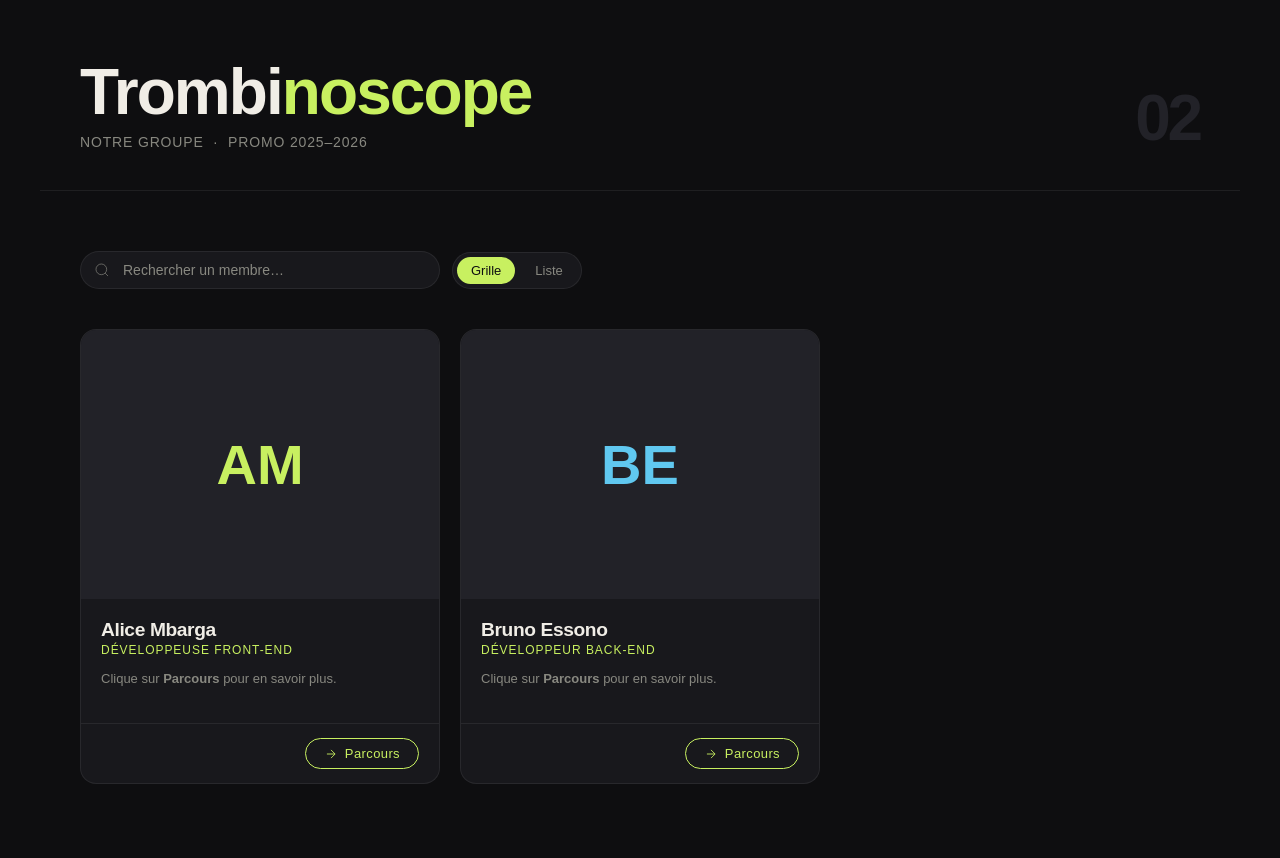
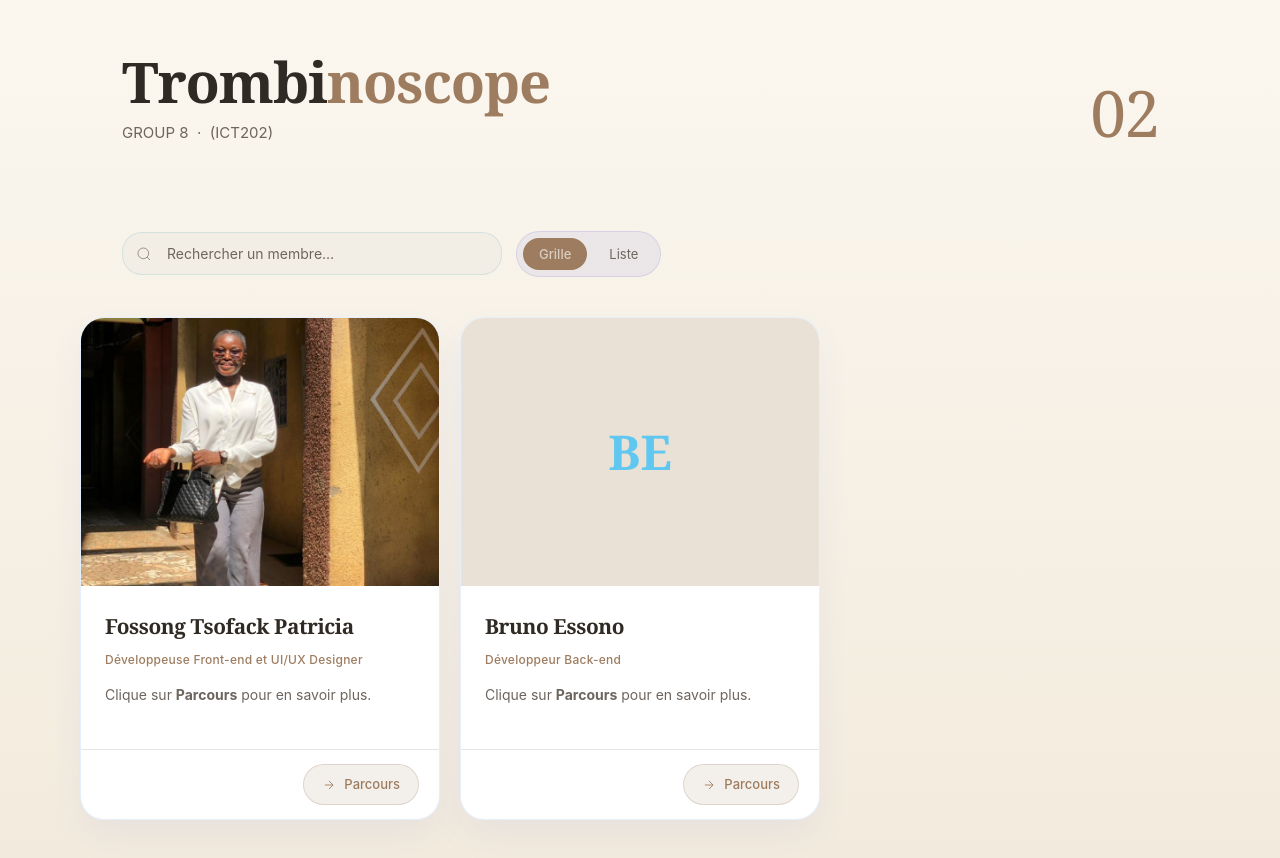
Before and after one commit to fossongpatricia4-lang/TP_CV_ICT202, a plain HTML site: page index.html in a window 1280 px wide. Drawn offline with Linux system fonts and the light colour scheme.

Commit message:
ma modification sur ma page de profil, j'ai ajouté "UI/UX Designer" à mon rôle pour mieux refléter mes compétences et contributions au projet. J'ai également ajusté les couleurs et les styles dans le CSS pour améliorer l'esthétique générale du trombinoscope, en utilisant des teintes plus modernes et en affinant les bordures et les ombres pour un look plus professionnel.

```diff
--- a/index.html
+++ b/index.html
@@ -11,7 +11,7 @@
   <header>
     <div class="header-left">
       <h1>Trombi<span>noscope</span></h1>
-      <p>Notre groupe &nbsp;·&nbsp; Promo 2025–2026</p>
+      <p>GROUP 8 &nbsp;·&nbsp; (ICT202)</p>
     </div>
     <div class="member-count" id="memberCount">00</div>
   </header>
--- a/script.js
+++ b/script.js
@@ -15,7 +15,7 @@
  */
 
 const MEMBERS = [
-  { folder: "alice-mbarga",  name: "Alice Mbarga",  role: "Développeuse Front-end", color: "#c8f060", initials: "AM" },
+  { folder: "Fossong-Patricia",  name: "Fossong Tsofack Patricia",  role: "Développeuse Front-end et UI/UX Designer", color: "#60c5f0", initials: "FP" },
   { folder: "bruno-essono",  name: "Bruno Essono",  role: "Développeur Back-end",   color: "#60c8f0", initials: "BE" },
   // Ajoute les autres membres ici :
   // { folder: "prenom-nom", name: "Prénom Nom", role: "Ton rôle", color: "#rrggbb", initials: "XX" },
@@ -72,6 +72,7 @@ function renderCards(data) {
       <div class="card-footer">
         <a class="parcours-link" href="${m.folder}/index.html">
           ${arrowSVG()} Parcours
+
         </a>
       </div>
     `;
--- a/style.css
+++ b/style.css
@@ -6,74 +6,73 @@
 *, *::before, *::after { box-sizing: border-box; margin: 0; padding: 0; }
 
 :root {
-  --bg:           #0e0e10;
-  --surface:      #18181c;
-  --surface2:     #222228;
-  --accent:       #c8f060;
-  --accent2:      #60c8f0;
-  --text:         #f0ede6;
-  --muted:        #888880;
-  --border:       rgba(255,255,255,0.07);
-  --radius:       16px;
-  --font-display: 'Syne', sans-serif;
-  --font-body:    'DM Sans', sans-serif;
+  --bg:           #000000;
+  --surface:      #ffffff;
+  --surface2:     #f1ece3c9;
+  --accent:       #3528a8d3;
+  --accent2:      #9d7c5f;
+  --text:         #2f2a24;
+  --muted:        #6d655e;
+  --border:       rgba(47,42,36,0.12);
+  --radius:       20px;
+  --font-display: Georgia, 'Times New Roman', serif;
+  --font-body:    -apple-system, BlinkMacSystemFont, 'Segoe UI', sans-serif;
 }
 
-@import url('https://fonts.googleapis.com/css2?family=Syne:wght@400;700;800&family=DM+Sans:ital,wght@0,300;0,400;0,500;1,300&display=swap');
 
 body {
-  background: var(--bg);
+  background: linear-gradient(180deg, #fbf7ef 0%, #f2eadc 100%);
   color: var(--text);
   font-family: var(--font-body);
   min-height: 100vh;
   overflow-x: hidden;
+  line-height: 1.6;
 }
 
 /* ── SCROLLBAR ── */
-::-webkit-scrollbar { width: 4px; }
-::-webkit-scrollbar-track { background: transparent; }
-::-webkit-scrollbar-thumb { background: var(--surface2); border-radius: 2px; }
+::-webkit-scrollbar { width: 6px; }
+::-webkit-scrollbar-track { background: rgba(47,42,36,0.05); }
+::-webkit-scrollbar-thumb { background: rgba(125,90,60,0.30); border-radius: 3px; }
+
 
 /* ══════════════════════════════════════════
    HEADER
 ══════════════════════════════════════════ */
 header {
-  padding: 60px 40px 40px;
-  max-width: 1200px;
-  margin: 0 auto 60px;
+  padding: 52px 32px 36px;
+  max-width: 1100px;
+  margin: 0 auto 50px;
   display: flex;
   align-items: flex-end;
   justify-content: space-between;
   flex-wrap: wrap;
-  gap: 20px;
-  border-bottom: 0.5px solid var(--border);
+  gap: 24px;
 }
 
 .header-left h1 {
   font-family: var(--font-display);
-  font-size: clamp(2.2rem, 5vw, 4rem);
-  font-weight: 800;
-  line-height: 1;
-  letter-spacing: -0.03em;
+  font-size: clamp(2rem, 4.5vw, 3.5rem);
+  font-weight: 700;
+  line-height: 1.05;
+  letter-spacing: -0.02em;
 }
 
-.header-left h1 span { color: var(--accent); }
+.header-left h1 span { color: var(--accent2); }
 
 .header-left p {
   margin-top: 10px;
   color: var(--muted);
-  font-size: 14px;
-  font-weight: 300;
-  letter-spacing: 0.06em;
-  text-transform: uppercase;
+  font-size: 15px;
+  font-weight: 400;
+  letter-spacing: 0;
+  text-transform: none;
 }
 
 .member-count {
   font-family: var(--font-display);
-  font-size: 4rem;
-  font-weight: 800;
-  color: var(--surface2);
-  letter-spacing: -0.05em;
+  font-size: clamp(3rem, 5vw, 4rem);
+  color: var(--accent2);
+  letter-spacing: -0.03em;
   line-height: 1;
 }
 
@@ -81,11 +80,11 @@ header {
    TOOLBAR
 ══════════════════════════════════════════ */
 .toolbar {
-  max-width: 1200px;
+  max-width: 1100px;
   margin: 0 auto 40px;
-  padding: 0 40px;
+  padding: 0 32px;
   display: flex;
-  gap: 12px;
+  gap: 14px;
   flex-wrap: wrap;
   align-items: center;
 }
@@ -93,24 +92,24 @@ header {
 .search-box {
   position: relative;
   flex: 1;
-  min-width: 200px;
-  max-width: 360px;
+  min-width: 220px;
+  max-width: 380px;
 }
 
 .search-box input {
   width: 100%;
-  background: var(--surface);
-  border: 0.5px solid var(--border);
-  border-radius: 40px;
-  padding: 10px 16px 10px 42px;
+  background: var(--surface2);
+  border: 1px solid rgba(35, 152, 188, 0.14);
+  border-radius: 20px;
+  padding: 12px 16px 12px 44px;
   color: var(--text);
   font-family: var(--font-body);
   font-size: 14px;
   outline: none;
-  transition: border-color 0.2s;
+  transition: border-color 0.2s, box-shadow 0.2s;
 }
 
-.search-box input:focus { border-color: var(--accent); }
+.search-box input:focus { border-color: var(--accent); box-shadow: 0 0 0 4px rgba(125,90,60,0.08); }
 .search-box input::placeholder { color: var(--muted); }
 
 .search-box svg {
@@ -126,27 +125,27 @@ header {
 .view-toggle {
   display: flex;
   gap: 6px;
-  background: var(--surface);
-  border-radius: 40px;
-  padding: 4px;
-  border: 0.5px solid var(--border);
+  background: rgba(31, 43, 203, 0.06);
+  border-radius: 999px;
+  padding: 6px;
+  border: 1px solid rgba(31, 26, 177, 0.1);
 }
 
 .view-btn {
   background: none;
   border: none;
   cursor: pointer;
-  padding: 6px 14px;
-  border-radius: 30px;
+  padding: 8px 16px;
+  border-radius: 999px;
   color: var(--muted);
   font-size: 13px;
   font-family: var(--font-body);
-  transition: all 0.2s;
+  transition: all 0.25s ease;
 }
 
 .view-btn.active {
-  background: var(--accent);
-  color: #0e0e10;
+  background: var(--accent2);
+  color: #ffffff9f;
   font-weight: 500;
 }
 
@@ -170,16 +169,17 @@ header {
 /* ── CARD ── */
 .card {
   background: var(--surface);
-  border: 0.5px solid var(--border);
-  border-radius: var(--radius);
+  border: 1px solid rgba(17, 111, 219, 0.1);
+  border-radius: 24px;
   overflow: hidden;
-  transition: transform 0.25s, border-color 0.25s;
-  animation: fadeUp 0.5s both;
+  transition: transform 0.25s ease, box-shadow 0.25s ease;
+  animation: fadeUp 0.45s both;
+  box-shadow: 0 16px 35px rgba(67, 77, 214, 0.06);
 }
 
 .card:hover {
-  transform: translateY(-4px);
-  border-color: rgba(200, 240, 96, 0.3);
+  transform: translateY(-3px);
+  box-shadow: 0 22px 48px rgba(47,42,36,0.10);
 }
 
 @keyframes fadeUp {
@@ -205,39 +205,40 @@ header {
 .card-photo-placeholder {
   width: 100%;
   aspect-ratio: 4/3;
-  background: var(--surface2);
+  background: #e9e1d5;
   display: flex;
   align-items: center;
   justify-content: center;
   font-family: var(--font-display);
-  font-size: 3.5rem;
-  font-weight: 800;
+  font-size: 3rem;
+  color: var(--accent2);
+  font-weight: 700;
 }
 
-.card-body { padding: 20px; }
+.card-body { padding: 24px; }
 
 .card-name {
   font-family: var(--font-display);
-  font-size: 1.2rem;
+  font-size: 1.3rem;
   font-weight: 700;
   letter-spacing: -0.02em;
-  margin-bottom: 2px;
+  margin-bottom: 6px;
 }
 
 .card-role {
   font-size: 12px;
-  color: var(--accent);
-  text-transform: uppercase;
-  letter-spacing: 0.08em;
+  color: var(--accent2);
+  text-transform: none;
+  letter-spacing: 0.02em;
   font-weight: 500;
-  margin-bottom: 12px;
+  margin-bottom: 14px;
 }
 
 .card-bio {
-  font-size: 13px;
+  font-size: 14px;
   color: var(--muted);
-  line-height: 1.6;
-  margin-bottom: 14px;
+  line-height: 1.75;
+  margin-bottom: 18px;
 }
 
 .card-tags {
@@ -267,24 +268,23 @@ header {
 .parcours-link {
   display: inline-flex;
   align-items: center;
-  gap: 7px;
-  background: none;
-  border: 0.5px solid var(--accent);
-  border-radius: 30px;
-  padding: 7px 18px;
-  color: var(--accent);
+  gap: 8px;
+  background: rgba(157,124,95,0.12);
+  border: 1px solid rgba(125,90,60,0.18);
+  border-radius: 999px;
+  padding: 9px 18px;
+  color: var(--accent2);
   font-family: var(--font-body);
   font-size: 13px;
   font-weight: 500;
   cursor: pointer;
   text-decoration: none;
-  letter-spacing: 0.03em;
-  transition: all 0.2s;
+  transition: all 0.2s ease;
 }
 
 .parcours-link:hover {
-  background: var(--accent);
-  color: #0e0e10;
+  background: var(--accent2);
+  color: #fff;
 }
 
 .parcours-link svg { width: 14px; height: 14px; flex-shrink: 0; }
@@ -442,8 +442,8 @@ header {
 
 .member-bio-short {
   font-size: 14px;
-  line-height: 1.7;
-  color: rgba(240,237,230,0.75);
+  line-height: 1.8;
+  color: var(--text);
   margin-bottom: 20px;
 }
 
```
Also changed, not shown: Fossong-Patricia/data.js (added, +82 -0 lines), Fossong-Patricia/index.html (renamed from bruno-essono/index.html, +5 -4 lines), alice-mbarga/index.html (+4 -3 lines), bruno-essono/data.js (deleted, +0 -63 lines), member-template/index.html (+4 -3 lines), Fossong-Patricia/photo.jpg (added).
